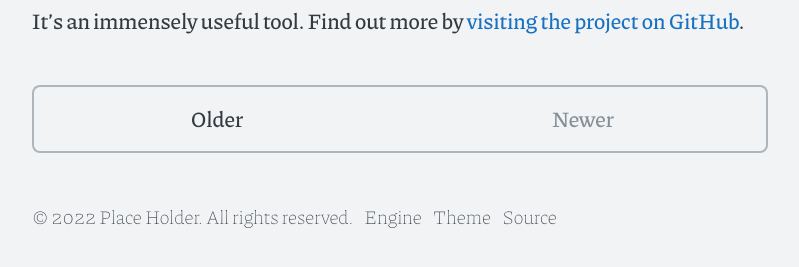
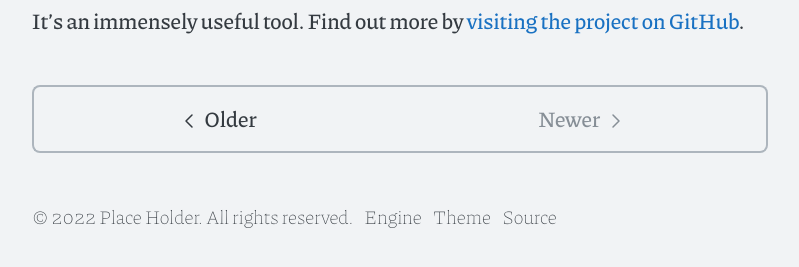
Before and after one commit to piazzai/cvless, a Jekyll site: the page built from index.html, in a window 1280 px wide. Shown: the part 510-777 px from the top of the page, without its empty margins (240-1039 px from the left). Built offline with Jekyll 4.4.1, drawn with Linux system fonts in a browser that asks for light colours; the list of posts is cut into pages by our own code.

Commit message:
Add navigation icons

```diff
--- a/_includes/pagination.html
+++ b/_includes/pagination.html
@@ -1,12 +1,12 @@
 <div class="pagination">
   {% if paginator.next_page %}
-    <a class="pagination-item older" href="{{ paginator.next_page_path | relative_url }}">Older</a>
+    <a class="pagination-item older" href="{{ paginator.next_page_path | relative_url }}">{% include iconoir/nav-arrow-left.svg %} Older</a>
   {% else %}
-    <span class="pagination-item older">Older</span>
+    <span class="pagination-item older">{% include iconoir/nav-arrow-left.svg %} Older</span>
   {% endif %}
   {% if paginator.previous_page %}
-    <a class="pagination-item newer" href="{{ paginator.previous_page_path | prepend: relative_url }}">Newer</a>
+    <a class="pagination-item newer" href="{{ paginator.previous_page_path | prepend: relative_url }}">Newer {% include iconoir/nav-arrow-right.svg %}</a>
   {% else %}
-    <span class="pagination-item newer">Newer</span>
+    <span class="pagination-item newer">Newer {% include iconoir/nav-arrow-right.svg %}</span>
   {% endif %}
 </div>
```
Also changed, not shown: _includes/iconoir/nav-arrow-left.svg (added), _includes/iconoir/nav-arrow-right.svg (added).
